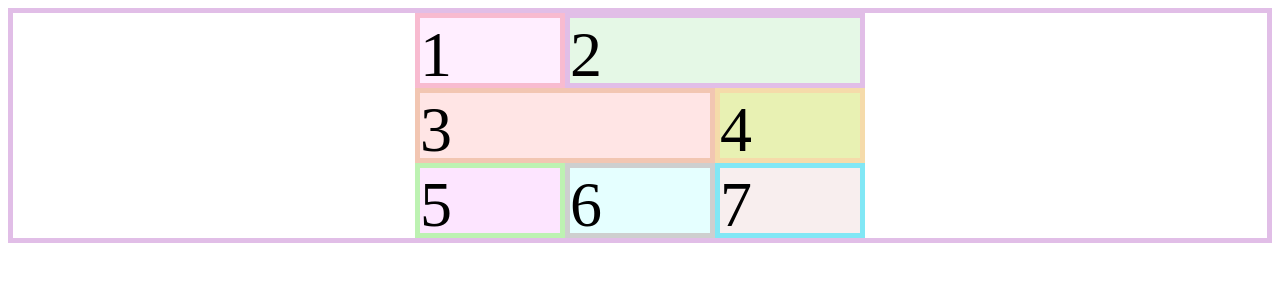
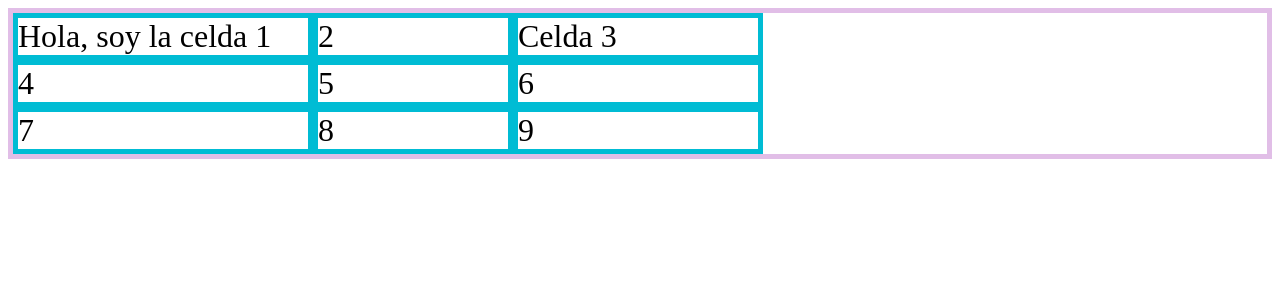
Before and after one commit to irving-mx/CSSGridBasic, a plain HTML site: page index.html in a window 1280 px wide. Drawn offline with Linux system fonts and the light colour scheme.

Commit message:
uso de minmax y repeat

```diff
--- a/index.html
+++ b/index.html
@@ -8,13 +8,15 @@
     </head>
     <body>
         <div class="contenedor">
-            <div class="item item-1">1</div>
+            <div class="item item-1">Hola, soy la celda 1</div>
             <div class="item item-2">2</div>
-            <div class="item item-3">3</div>
+            <div class="item item-3">Celda 3</div>
             <div class="item item-4">4</div>
             <div class="item item-5">5</div>
             <div class="item item-6">6</div>
             <div class="item item-7">7</div>
+            <div class="item item-8">8</div>
+            <div class="item item-9">9</div>
         </div>
     </body>
 </html>
--- a/style.css
+++ b/style.css
@@ -2,15 +2,15 @@
     border: 5px solid #e1bee7;
     background-color: white;
     display: grid;
-    grid-template-columns: repeat(3,150px);
-    grid-template-rows: repeat(3,75px);
-    place-content: center;
+    grid-template-columns: minmax(30px, 300px) 200px minmax(60px, 250px);
+    grid-template-rows: repeat(3, auto);
 }
 .item{
     border: 5px solid #00bcd4;
-    font-size: 4rem;
+    font-size: 2rem;
 }
-.item-1{
+
+/* .item-1{
     border:5px solid #f8bbd0;
     background-color: #ffeeff;
     grid-area: 1/1/2/2;
@@ -44,4 +44,4 @@
     border:5px solid #81e7f5;
     background-color: #f8eeee;
     grid-area: 3/3/4/4;
-}
+} */
```
